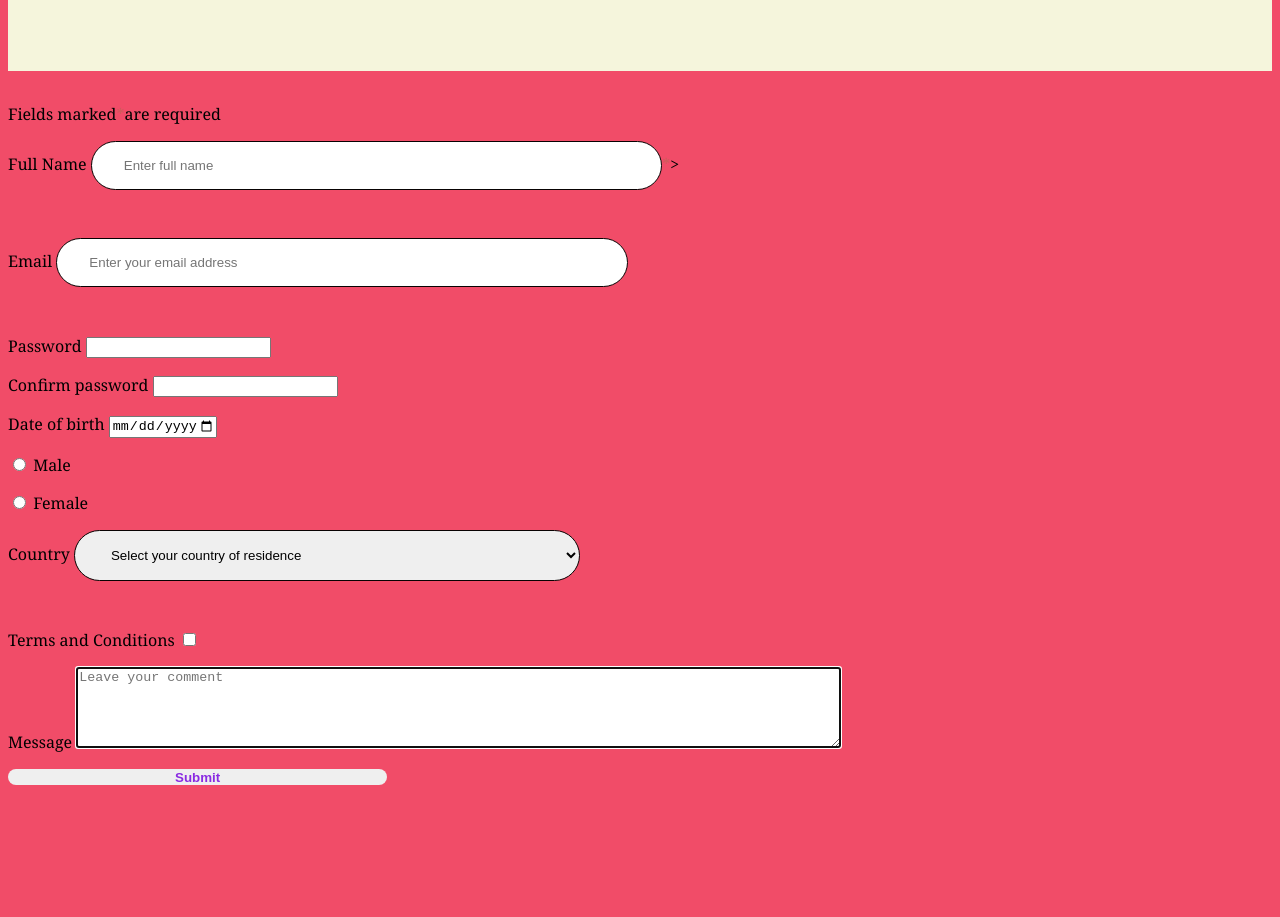
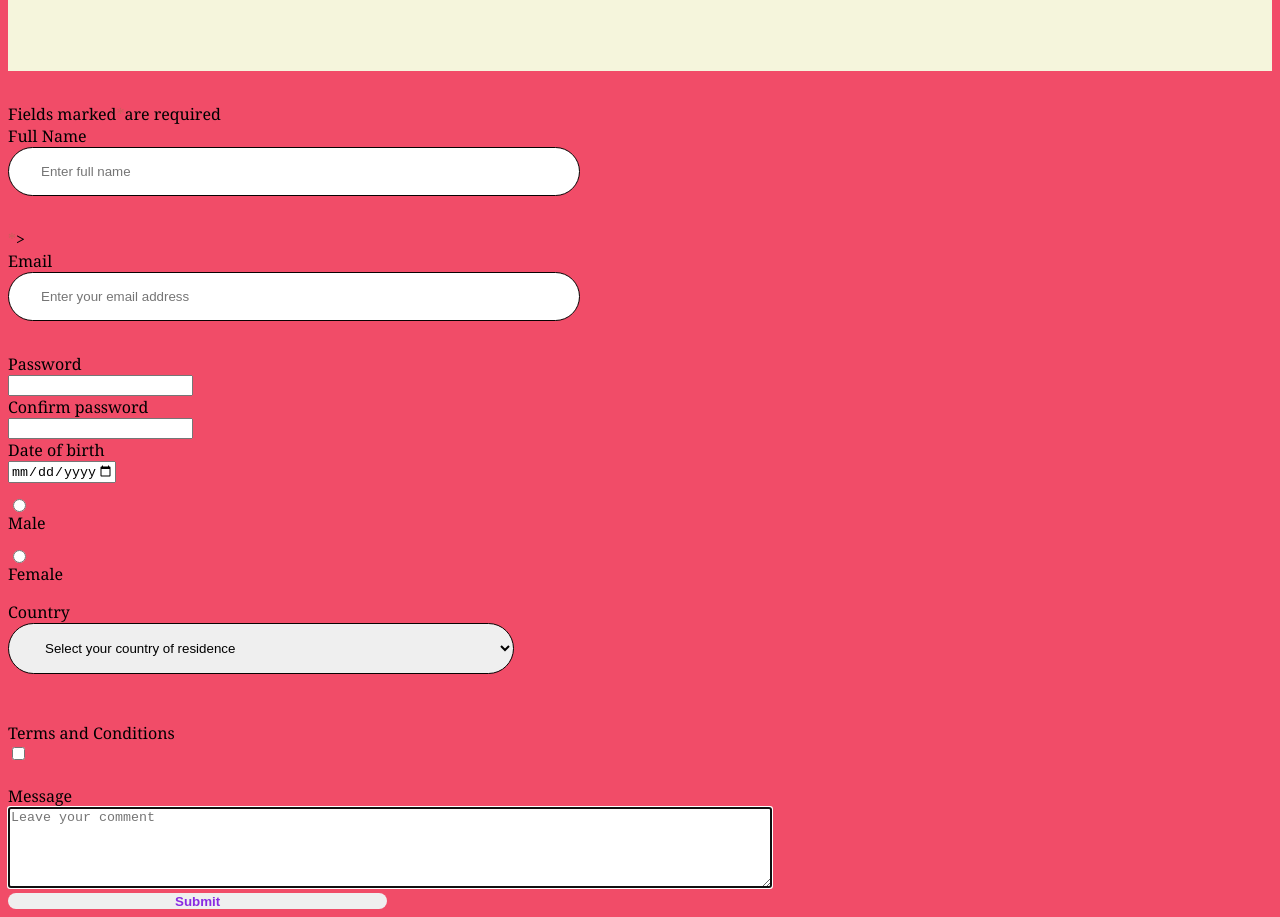
Before and after one commit to Pkay376/Website-Forms, a plain HTML site: page index.html in a window 1280 px wide. Shown: the part 281-1198 px from the top of the page. Before the commit the page ends 1074 px from the top, so only its background shows below. Drawn offline with Linux system fonts and the light colour scheme.

Commit message:
Website forms

```diff
--- a/forms.css
+++ b/forms.css
@@ -59,7 +59,25 @@ radio{
     width: 80%;
     margin: 0 auto;
 }
+label,input{
+    display: block
+}
+form{
+    display: block;
+    justify-content: center
+}
 
-@media(min-width: 900px){
+@media (min-width; 900px) {
+    .container{
+        width: 89%;
+    }
+.Contact{
+    padding: 0;
+}
+.contact .container{
+    background-color: rgb(216, 170, 110);
+    box-sizing: border-box;
+    padding: 4rem,2rem;
+}
 
 }
--- a/index.html
+++ b/index.html
@@ -24,23 +24,23 @@
     <div>
     Fields marked<span style="color: indianred;">*</span>are required
 </div>
-    <p>
+<div>
     <label for="Fullname">Full Name</label>
     <input type="text" id="Full Name" name="Full Name" placeholder="Enter full name"><span style="color: indianred;">*</span>>
-    </p>
-    <p>
+</div>
+<div>
     <label for="email">Email</label>
     <input type="email" id="email" name="email" placeholder="Enter your email address" required></form>
-    </p>
-<p>
+</div>
+<div>
 <label for="password">Password</label>
 <input type="password " id="password" name="password" required>
-</p>
-<p>
+</div>
+<div>
 <label for="password">Confirm password</label>
 <input type="password" id="password" name="password" minlength="8" required>
-    </p>
-    <p>
+</div>
+<div>
 <label for="dob">Date of birth</label>
 <input type="date" id="dob" name="dob" min="2005-01-01" max="2023-01-01" required >
 </p>
@@ -62,16 +62,21 @@
 <option>South Africa</option>
 <option>Togo</option>
 </select>
-</p>
+</div>
+<div>
     <label for="Terms and Conditions">Terms and Conditions</label>
     <input type="checkbox"></br>
-    </p>
-    <p>
+</div>
+<div>
     <label for="message">Message</label></body>
      <textarea placeholder="Leave your comment" name="message" rows="5" autofocus></textarea>
-    </p>
+</div>
+<div>
     <input type="submit">
 
+</div>
+
 </form>
+
 </body>
 </html>
```
Lines whose indentation alone changed are shown as unchanged.
